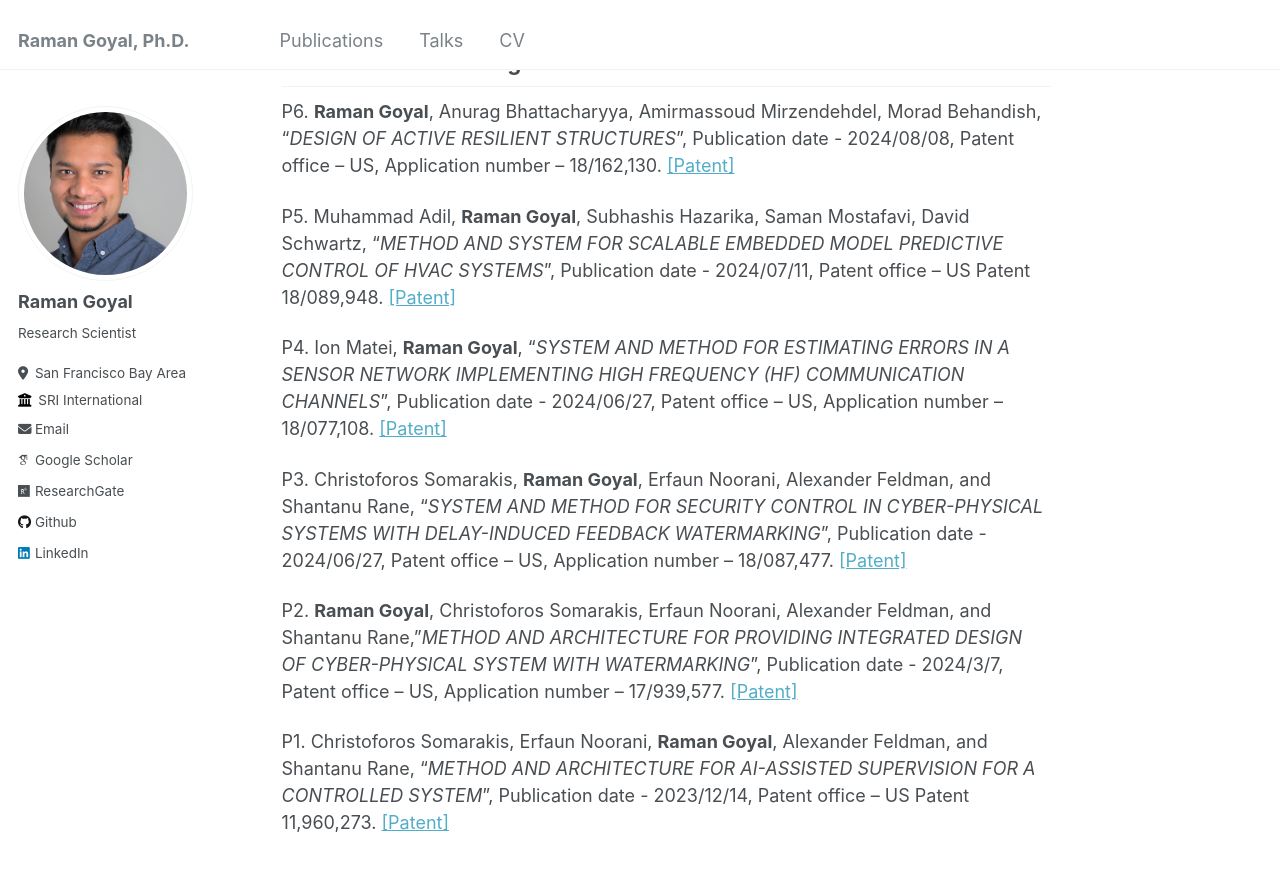
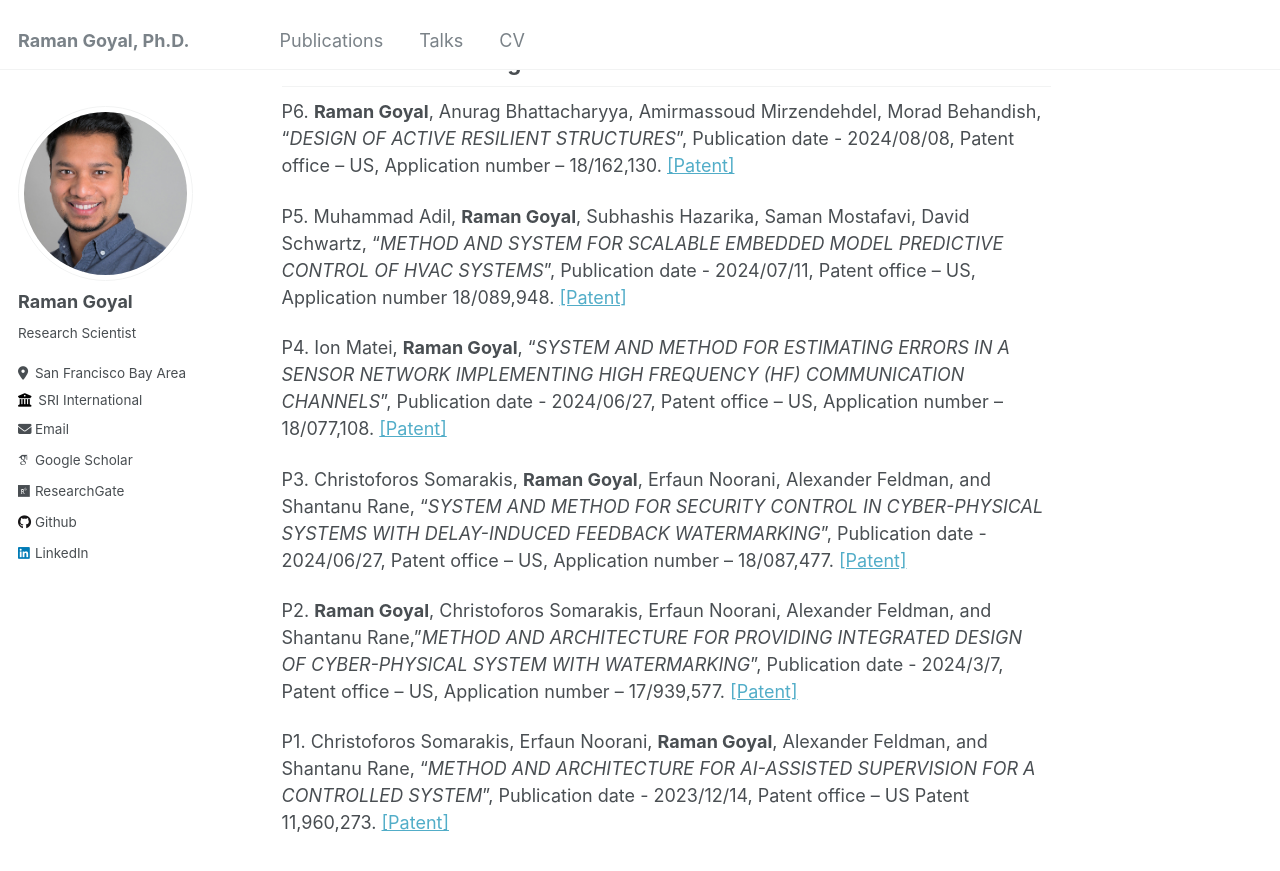
Before and after one commit to ramaniitrgoyal92/ramaniitrgoyal92.github.io, a Jekyll site: the page built from _pages/publications.md, in a window 1280 px wide and 900 px high, scrolled down 5995 px. Shown: the top 871 px of the window. Built offline with Jekyll 4.4.1, drawn with Linux system fonts in a browser that asks for light colours; some web fonts are replaced.

```diff
--- a/_pages/publications.md
+++ b/_pages/publications.md
@@ -202,7 +202,7 @@ Awarded and Pending Patents
 ------
 P6. **Raman Goyal**, Anurag  Bhattacharyya, Amirmassoud   Mirzendehdel, Morad  Behandish, "_DESIGN OF ACTIVE RESILIENT STRUCTURES_", Publication date - 2024/08/08, Patent office – US, Application number – 18/162,130. [[Patent]](https://www.freepatentsonline.com/y2024/0265158.html)
 
-P5. Muhammad Adil, **Raman Goyal**, Subhashis Hazarika, Saman Mostafavi, David Schwartz, "_METHOD AND SYSTEM FOR SCALABLE EMBEDDED MODEL PREDICTIVE CONTROL OF HVAC SYSTEMS_", Publication date - 2024/07/11, Patent office – US Patent 18/089,948. [[Patent]](https://patents.google.com/patent/US20240230130A1/en)
+P5. Muhammad Adil, **Raman Goyal**, Subhashis Hazarika, Saman Mostafavi, David Schwartz, "_METHOD AND SYSTEM FOR SCALABLE EMBEDDED MODEL PREDICTIVE CONTROL OF HVAC SYSTEMS_", Publication date - 2024/07/11, Patent office – US, Application number 18/089,948. [[Patent]](https://patents.google.com/patent/US20240230130A1/en)
 
 P4. Ion Matei, **Raman Goyal**, "_SYSTEM AND METHOD FOR ESTIMATING ERRORS IN A SENSOR NETWORK IMPLEMENTING HIGH FREQUENCY (HF) COMMUNICATION CHANNELS_", Publication date - 2024/06/27, Patent office – US, Application number – 18/077,108. [[Patent]](https://www.freepatentsonline.com/y2024/0195524.html)
 
```
